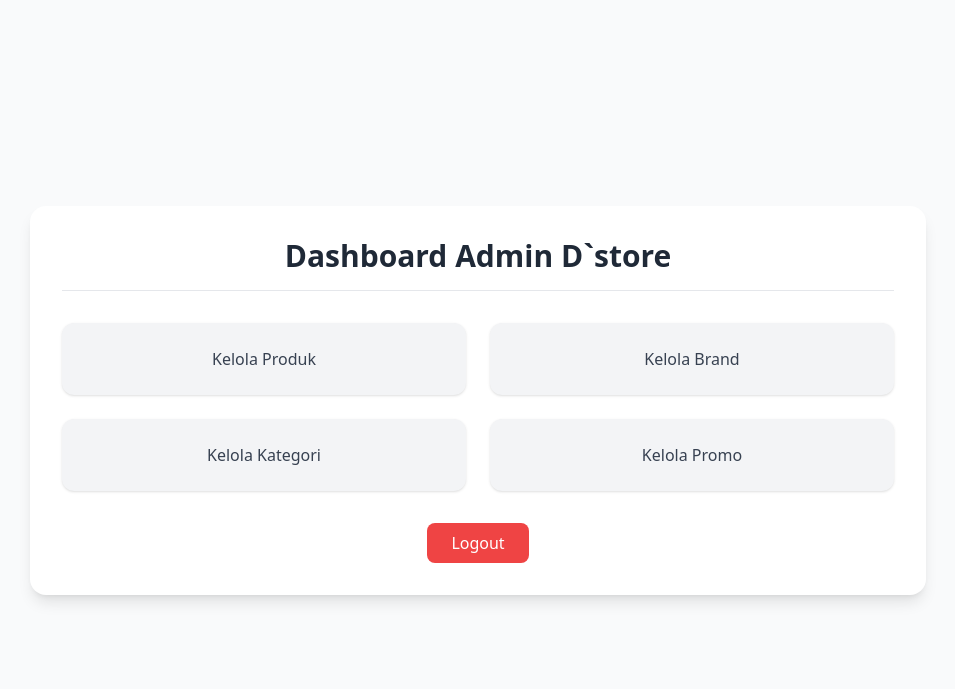
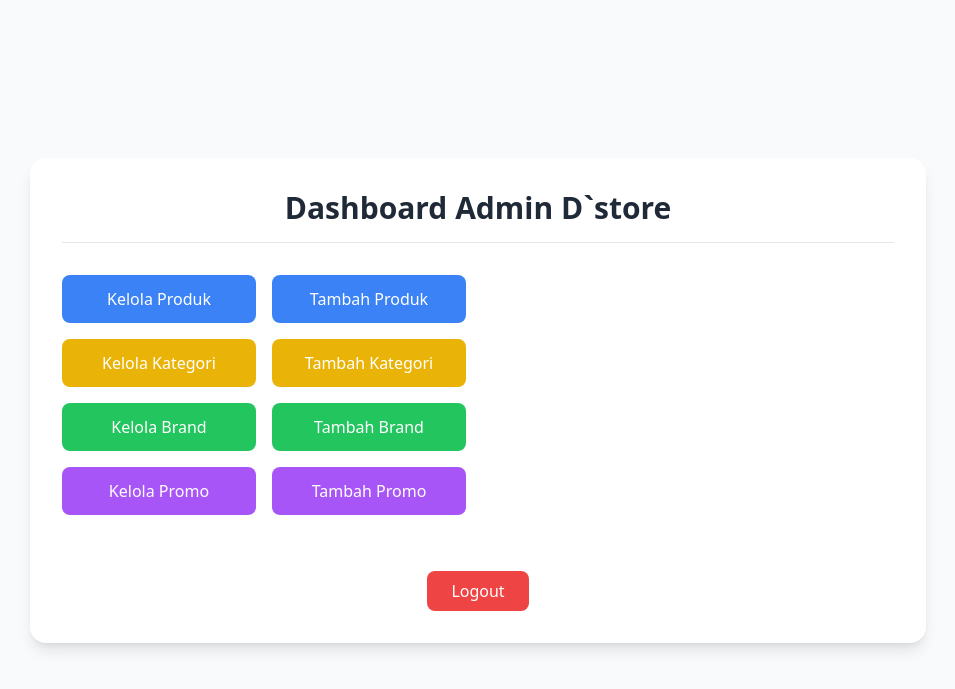
Before and after one commit to ddamar798/D-store-PHP, a PHP site: page /admin/dashboard.php in a window 1280 px wide. Shown: the top 689 px of the page, without its empty margins (162-1117 px from the left). Run offline with PHP 8.4, Linux system fonts and the light colour scheme; the visitor is signed in with stand-in values (Sample User, id 1); some libraries are stand-ins or nearby versions.

Commit message:
feat: add index

```diff
--- a/admin/dashboard.php
+++ b/admin/dashboard.php
@@ -20,21 +20,36 @@ include_once '../includes/auth_admin.php'; // Cek login admin
 
         <div class="grid grid-cols-1 sm:grid-cols-2 gap-6 mb-8">
 
-            <a href="produk.php" class="bg-gray-100 hover:bg-gray-200 transition text-center p-6 rounded-xl shadow text-gray-700 font-medium">
+           <div class="grid grid-cols-2 gap-4 mb-6">
+    <a href="produk.php" class="block bg-blue-500 hover:bg-blue-600 text-white text-center py-3 rounded-lg">
         Kelola Produk
     </a>
+    <a href="tambah_produk.php" class="block bg-blue-500 hover:bg-blue-600 text-white text-center py-3 rounded-lg">
+        Tambah Produk
+    </a>
 
-            <a href="brand.php" class="bg-gray-100 hover:bg-gray-200 transition text-center p-6 rounded-xl shadow text-gray-700 font-medium">
+    <a href="kategori.php" class="block bg-yellow-500 hover:bg-yellow-600 text-white text-center py-3 rounded-lg">
+        Kelola Kategori
+    </a>
+    <a href="tambah_kategori.php" class="block bg-yellow-500 hover:bg-yellow-600 text-white text-center py-3 rounded-lg">
+        Tambah Kategori
+    </a>
+
+    <a href="brand.php" class="block bg-green-500 hover:bg-green-600 text-white text-center py-3 rounded-lg">
         Kelola Brand
     </a>
-
-            <a href="kategori.php" class="bg-gray-100 hover:bg-gray-200 transition text-center p-6 rounded-xl shadow text-gray-700 font-medium">
-                Kelola Kategori
+    <a href="tambah_brand.php" class="block bg-green-500 hover:bg-green-600 text-white text-center py-3 rounded-lg">
+        Tambah Brand
     </a>
 
-            <a href="promo.php" class="bg-gray-100 hover:bg-gray-200 transition text-center p-6 rounded-xl shadow text-gray-700 font-medium">
+    <a href="promo.php" class="block bg-purple-500 hover:bg-purple-600 text-white text-center py-3 rounded-lg">
         Kelola Promo
     </a>
+    <a href="tambah_promo.php" class="block bg-purple-500 hover:bg-purple-600 text-white text-center py-3 rounded-lg">
+        Tambah Promo
+    </a>
+</div>
+
 
         </div>
 
--- /dev/null
+++ b/admin/index.php
@@ -0,0 +1,5 @@
+<?php
+// Arahkan langsung ke halaman dashboard
+header("Location: dashboard.php");
+exit;
+?>
```
Lines whose indentation alone changed are shown as unchanged.
